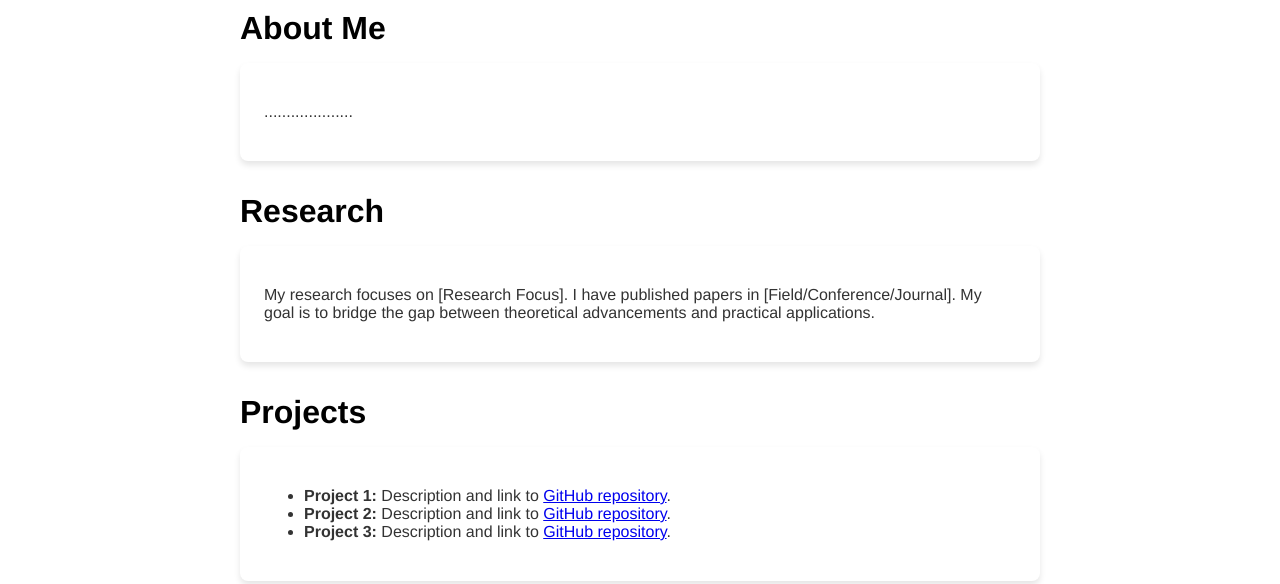
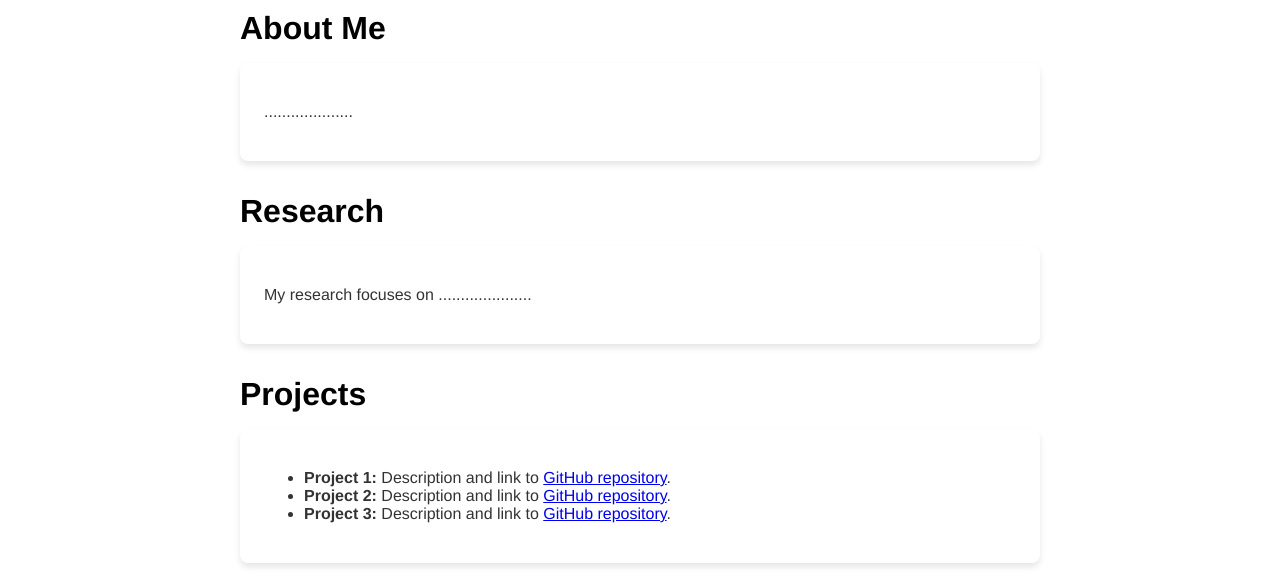
Before and after one commit to jwbesse/jwbesse.github.io, a plain HTML site: page index.html in a window 1280 px wide. Shown: the part 272-856 px from the top of the page. Drawn offline with Linux system fonts and the light colour scheme.

Commit message:
Update index.html

```diff
--- a/index.html
+++ b/index.html
@@ -11,7 +11,7 @@
             margin: 0;
             padding: 0;
             color: #333;
-            background: #fff; /* Changed background to white */
+            background: #fff;
         }
 
         header {
@@ -62,7 +62,7 @@
 
         .section h2 {
             font-size: 2rem;
-            color: #000; /* Changed headers to black */
+            color: #000;
             margin-bottom: 1rem;
         }
 
@@ -107,7 +107,7 @@
         <section id="research" class="section">
             <h2>Research</h2>
             <div class="content">
-                <p>My research focuses on [Research Focus]. I have published papers in [Field/Conference/Journal]. My goal is to bridge the gap between theoretical advancements and practical applications.</p>
+                <p>My research focuses on .....................</p>
             </div>
         </section>
 
```
